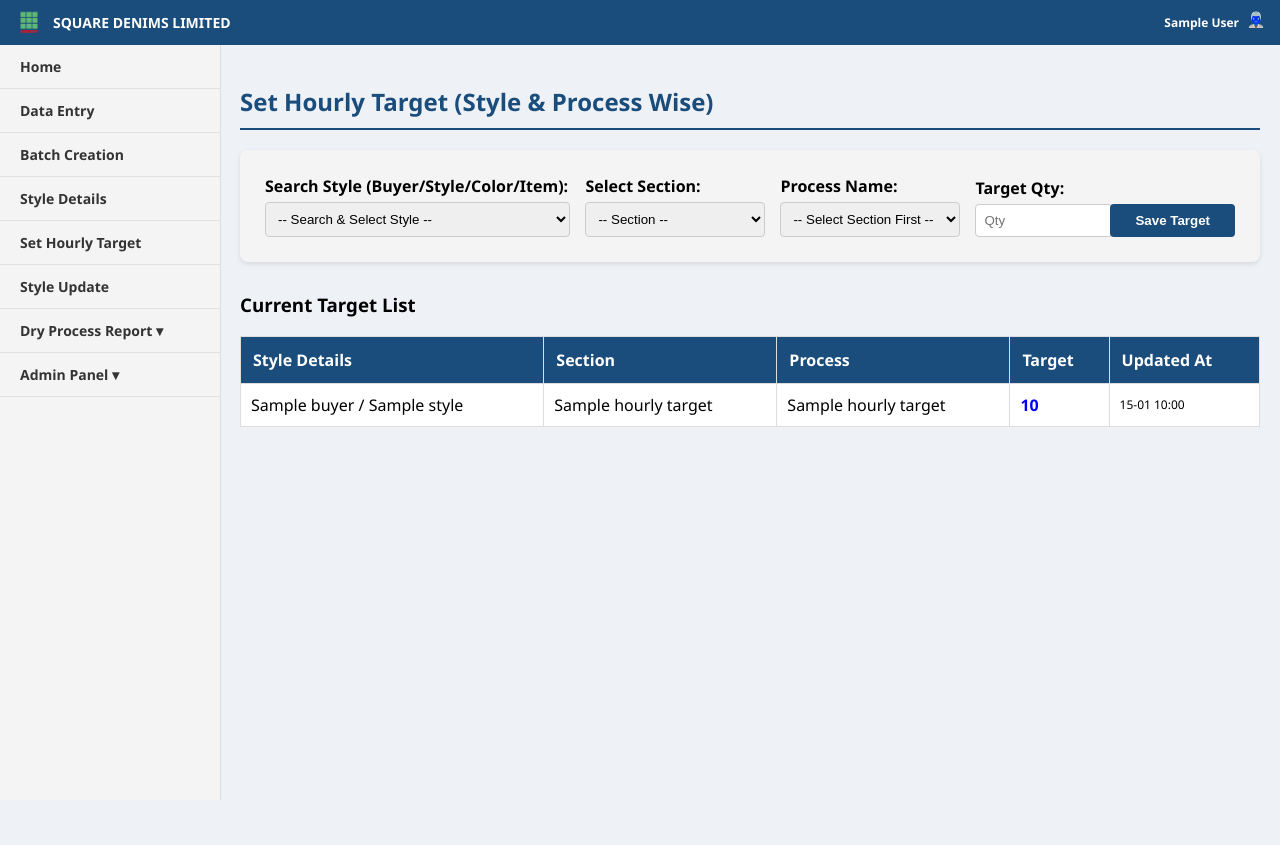
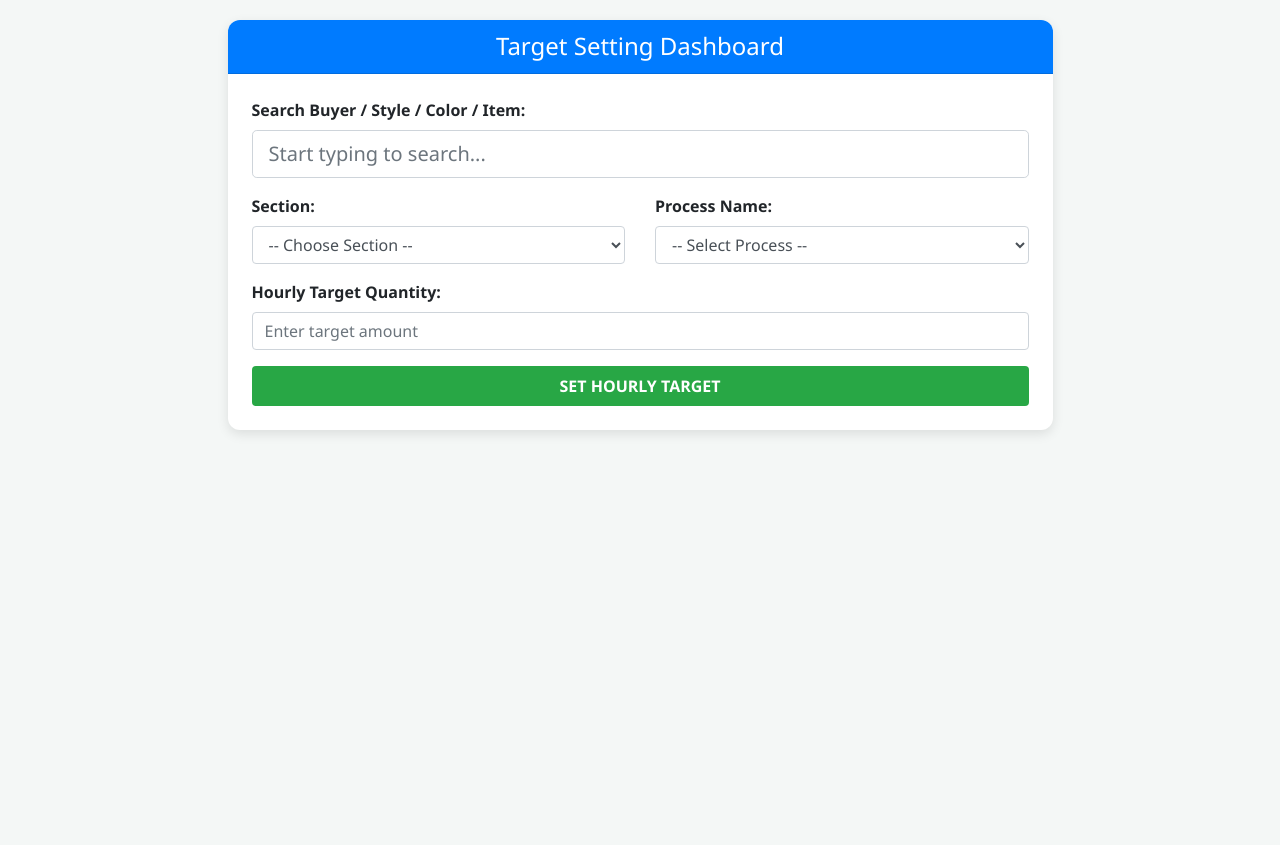
Before and after one commit to IE-SQUARE/Garments-Production-System, a Flask app: page /set_hourly_target in a window 1280 px wide. After the commit the page ends 434 px from the top, so only its background shows below. Run offline with Flask 3, Linux system fonts and the light colour scheme; the visitor is signed in with stand-in values (Sample User, id 1); a database or web service that is not in the repository returns one stand-in record (values such as "Sample title"); some libraries are stand-ins or nearby versions.

Commit message:
Update set_target.html

```diff
--- a/templates/set_target.html
+++ b/templates/set_target.html
@@ -1,101 +1,75 @@
-{% extends "base.html" %}
+<!DOCTYPE html>
+<html lang="en">
+<head>
+    <meta charset="UTF-8">
+    <meta name="viewport" content="width=device-width, initial-scale=1.0">
+    <title>Set Hourly Target</title>
+    <link rel="stylesheet" href="https://cdn.jsdelivr.net/npm/bootstrap@4.6.2/dist/css/bootstrap.min.css">
+    <style>
+        body { background-color: #f4f7f6; padding: 20px; font-family: 'Segoe UI', Tahoma, Geneva, Verdana, sans-serif; }
+        .card { border: none; border-radius: 12px; box-shadow: 0 4px 12px rgba(0,0,0,0.1); }
+        .card-header { border-radius: 12px 12px 0 0 !important; font-weight: bold; }
+        .table-container { margin-top: 30px; background: white; padding: 20px; border-radius: 12px; box-shadow: 0 2px 10px rgba(0,0,0,0.05); }
+        .btn-save { background-color: #28a745; border: none; font-weight: bold; transition: 0.3s; }
+        .btn-save:hover { background-color: #218838; transform: translateY(-1px); }
+    </style>
+</head>
+<body>
 
-{% block content %}
-<div class="container-fluid">
-    <h2 style="margin-bottom: 20px; color: #1a4d7c; border-bottom: 2px solid #1a4d7c; padding-bottom: 10px;">
-        Set Hourly Target (Style & Process Wise)
-    </h2>
+<div class="container">
+    <div class="row justify-content-center">
+        <div class="col-md-9">
+            <div class="card">
+                <div class="card-header bg-primary text-white text-center">
+                    <h4 class="mb-0">Target Setting Dashboard</h4>
+                </div>
+                <div class="card-body p-4">
+                    <form method="POST" action="/set_hourly_target">
 
-    <form method="POST" style="margin-bottom: 30px; background: #f4f4f4; padding: 25px; border-radius: 8px; box-shadow: 0 2px 5px rgba(0,0,0,0.1);">
-        <div style="display: flex; gap: 15px; flex-wrap: wrap; align-items: flex-end;">
+                        <div class="form-group">
+                            <label class="font-weight-bold">Search Buyer / Style / Color / Item:</label>
+                            <input list="styles" name="style_label" id="style_input"
+                                   class="form-control form-control-lg"
+                                   placeholder="Start typing to search..."
+                                   required autocomplete="off">
 
-            <div style="flex: 2; min-width: 300px;">
-                <label style="font-weight: bold; display: block; margin-bottom: 5px;">Search Style (Buyer/Style/Color/Item):</label>
-                <select name="style_label" id="style_search" required style="width: 100%; padding: 8px; border-radius: 4px; border: 1px solid #ccc;">
-                    <option value="">-- Search & Select Style --</option>
-                    {% for m in master_rows %}
-                        <option value="{{ m }}">{{ m }}</option>
+                            <datalist id="styles">
+                                {% for style in master_rows %}
+                                    <option value="{{ style }}">
+                                {% endfor %}
+                            </datalist>
+                        </div>
+
+                        <div class="row">
+                            <div class="col-md-6 form-group">
+                                <label class="font-weight-bold">Section:</label>
+                                <select name="section" id="section_select" class="form-control" required
+                                        onchange="loadProcesses(this.value)">
+                                    <option value="">-- Choose Section --</option>
+                                    {% for sec in sections %}
+                                        <option value="{{ sec }}">{{ sec }}</option>
                                     {% endfor %}
                                 </select>
                             </div>
 
-            <div style="flex: 1; min-width: 180px;">
-                <label style="font-weight: bold; display: block; margin-bottom: 5px;">Select Section:</label>
-                <select name="section" id="section_select" onchange="loadProcesses()" required style="width: 100%; padding: 8px; border-radius: 4px; border: 1px solid #ccc;">
-                    <option value="">-- Section --</option>
-                    {% for s in sections %}
-                        <option value="{{ s }}">{{ s }}</option>
-                    {% endfor %}
+                            <div class="col-md-6 form-group">
+                                <label class="font-weight-bold">Process Name:</label>
+                                <select name="process" id="process_select" class="form-control" required>
+                                    <option value="">-- Select Process --</option>
                                 </select>
                             </div>
-
-            <div style="flex: 1; min-width: 180px;">
-                <label style="font-weight: bold; display: block; margin-bottom: 5px;">Process Name:</label>
-                <select name="process" id="process_select" required style="width: 100%; padding: 8px; border-radius: 4px; border: 1px solid #ccc;">
-                    <option value="">-- Select Section First --</option>
-                </select>
                         </div>
 
-            <div style="width: 120px;">
-                <label style="font-weight: bold; display: block; margin-bottom: 5px;">Target Qty:</label>
-                <input type="number" name="target" placeholder="Qty" required style="width: 100%; padding: 8px; border-radius: 4px; border: 1px solid #ccc;">
+                        <div class="form-group">
+                            <label class="font-weight-bold">Hourly Target Quantity:</label>
+                            <input type="number" name="target" class="form-control" placeholder="Enter target amount" required min="1">
                         </div>
 
-            <div>
-                <button type="submit" style="padding: 9px 25px; background: #1a4d7c; color: white; border: none; border-radius: 4px; cursor: pointer; font-weight: bold;">
-                    Save Target
-                </button>
+                        <button type="submit" class="btn btn-save btn-block text-white py-2">SET HOURLY TARGET</button>
+                    </form>
                 </div>
             </div>
-    </form>
-
-    <h3>Current Target List</h3>
-    <table border="1" style="width: 100%; border-collapse: collapse; background: white;">
-        <thead>
-            <tr style="background: #1a4d7c; color: white; text-align: left;">
-                <th style="padding: 12px; border: 1px solid #ddd;">Style Details</th>
-                <th style="padding: 12px; border: 1px solid #ddd;">Section</th>
-                <th style="padding: 12px; border: 1px solid #ddd;">Process</th>
-                <th style="padding: 12px; border: 1px solid #ddd;">Target</th>
-                <th style="padding: 12px; border: 1px solid #ddd;">Updated At</th>
-            </tr>
-        </thead>
-        <tbody>
-            {% for t in targets %}
-            <tr>
-                <td style="padding: 10px; border: 1px solid #ddd;">{{ t.buyer }} / {{ t.style }}</td>
-                <td style="padding: 10px; border: 1px solid #ddd;">{{ t.section_name }}</td>
-                <td style="padding: 10px; border: 1px solid #ddd;">{{ t.process_name }}</td>
-                <td style="padding: 10px; border: 1px solid #ddd; font-weight: bold; color: blue;">{{ t.target_qty }}</td>
-                <td style="padding: 10px; border: 1px solid #ddd; font-size: 12px;">{{ t.updated_at.strftime('%d-%m %H:%M') if t.updated_at else '' }}</td>
-            </tr>
-            {% endfor %}
-        </tbody>
-    </table>
+        </div>
     </div>
 
-<script>
-function loadProcesses() {
-    var section = document.getElementById("section_select").value;
-    var processSelect = document.getElementById("process_select");
-    processSelect.innerHTML = '<option value="">Loading...</option>';
-
-    if (section) {
-        fetch('/get_processes_for_target/' + encodeURIComponent(section))
-            .then(response => response.json())
-            .then(data => {
-                processSelect.innerHTML = '<option value="">-- Select Process --</option>';
-                data.forEach(function(p) {
-                    var option = document.createElement("option");
-                    option.value = p;
-                    option.text = p;
-                    processSelect.appendChild(option);
-                });
-            });
-    } else {
-        processSelect.innerHTML = '<option value="">-- Select Section First --</option>';
-    }
-}
-</script>
-
-{% endblock %}
+    <div class="table
```
Lines whose indentation alone changed are shown as unchanged.
